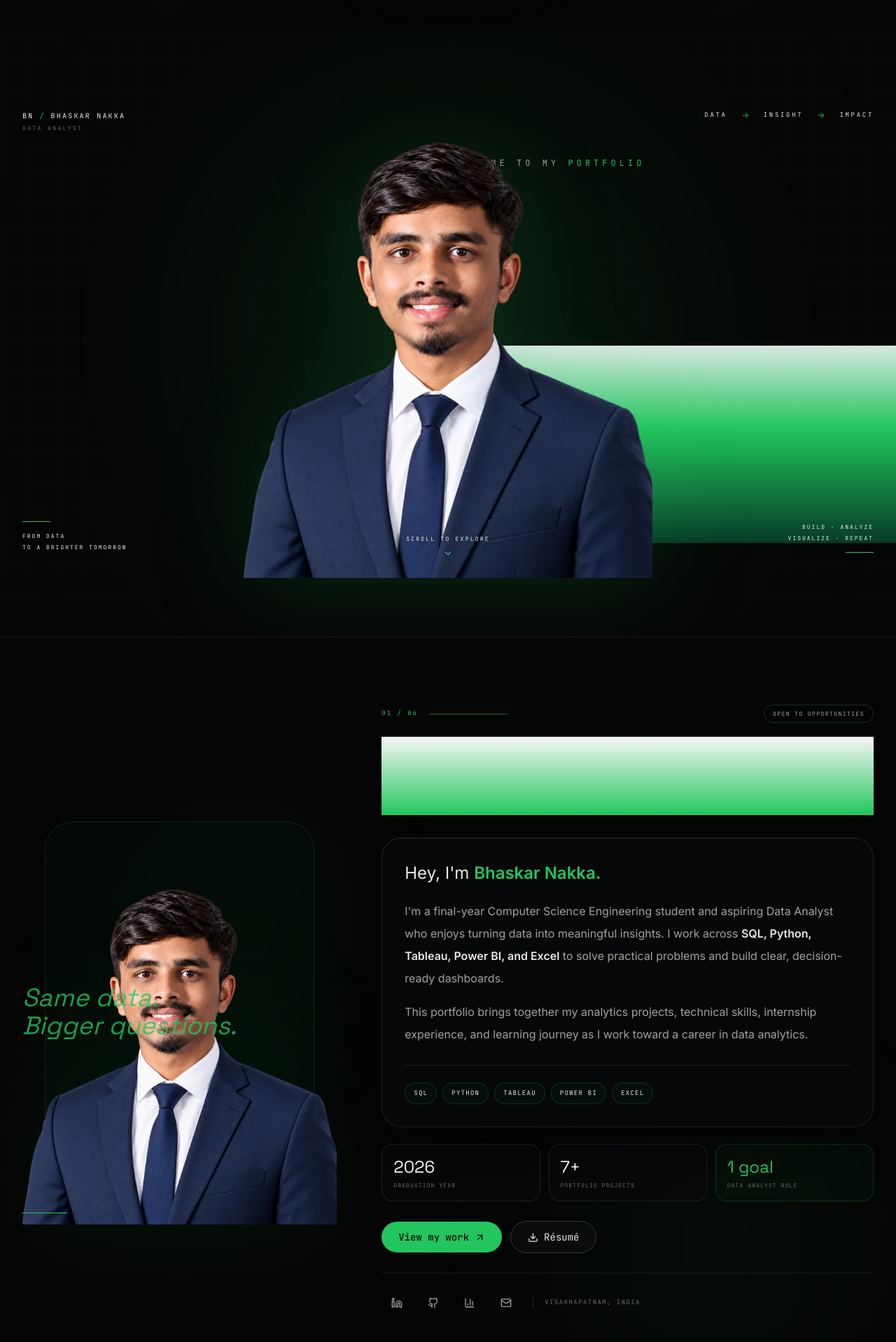
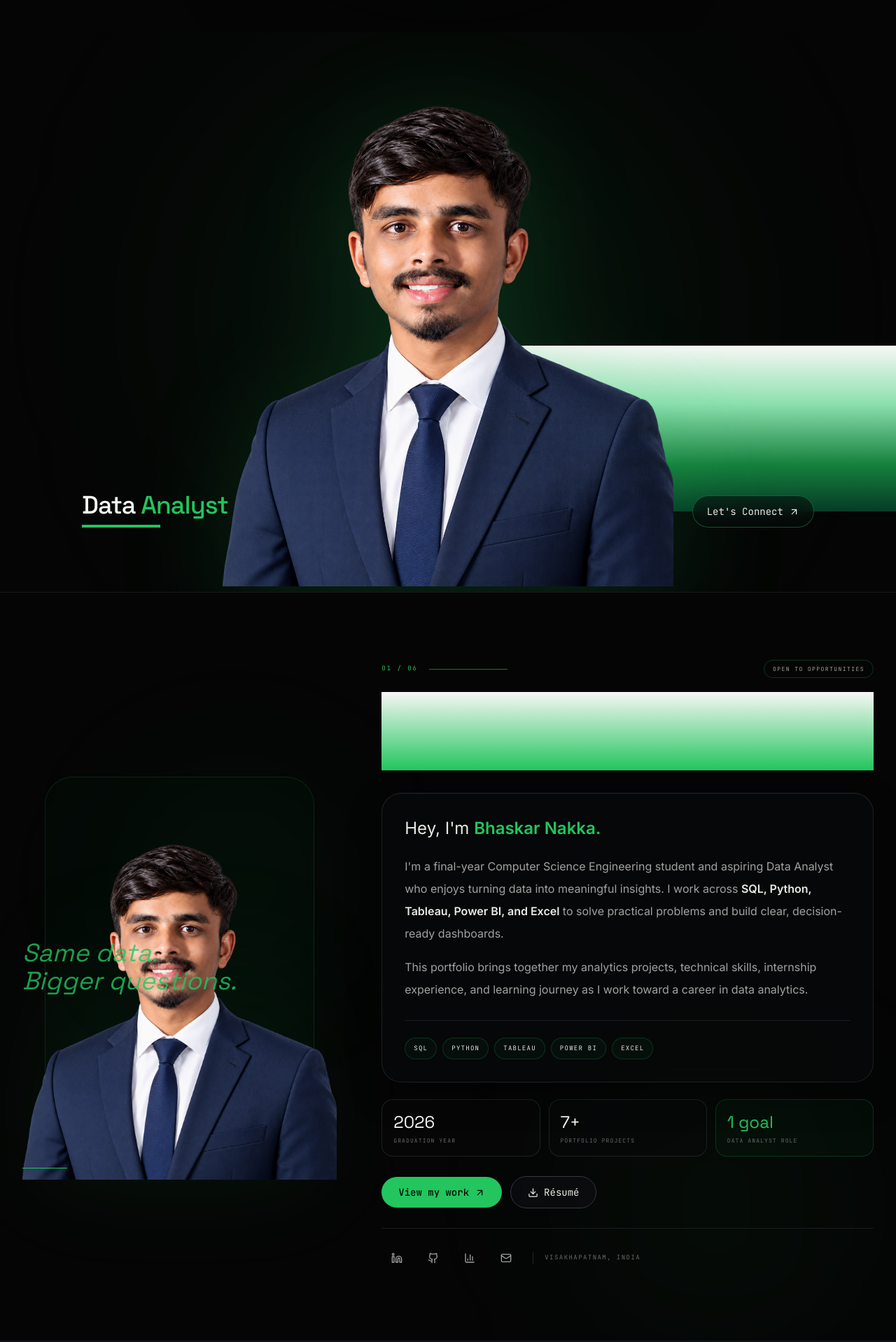
Before and after one commit to bhaskar-nb/portfolio, a Next.js app: page / in a window 1280 px wide. Shown: the part 802-2720 px from the top of the page at 70% size. Built offline with nearby package versions, Linux system fonts and the light colour scheme.

Commit message:
Simplify opening to portrait and portfolio title

```diff
--- a/components/Hero.tsx
+++ b/components/Hero.tsx
@@ -2,7 +2,7 @@
 
 import Image from "next/image";
 import { motion } from "framer-motion";
-import { Download, Mail, Github, Linkedin, BarChart3, ArrowUpRight, ChevronDown, ArrowRight } from "lucide-react";
+import { Download, Mail, Github, Linkedin, BarChart3, ArrowUpRight } from "lucide-react";
 import { profile } from "@/lib/data";
 import MagneticButton from "@/components/MagneticButton";
 
@@ -11,71 +11,59 @@ const tools = ["SQL", "Python", "Tableau", "Power BI", "Excel"];
 export default function Hero() {
   return (
     <section id="home" className="relative overflow-hidden bg-base-900">
-      {/* Opening */}
-      <div className="relative flex min-h-[100svh] items-center overflow-hidden px-4 pb-20 pt-28 sm:px-6 lg:px-8">
-        <div className="pointer-events-none absolute inset-0 bg-grid-fine bg-grid opacity-35" />
-        <div className="pointer-events-none absolute left-1/2 top-1/2 h-[55vw] w-[55vw] max-h-[760px] max-w-[760px] -translate-x-1/2 -translate-y-1/2 rounded-full bg-gold/10 blur-[150px]" />
-        <div className="pointer-events-none absolute inset-x-0 bottom-0 h-56 bg-gradient-to-t from-base-900 via-base-900/40 to-transparent" />
+      {/* Opening — intentionally minimal: portrait, PORTFOLIO, role, connection CTA */}
+      <div className="relative flex min-h-[100svh] items-center justify-center overflow-hidden px-4 pb-0 pt-24 sm:px-6 lg:px-8">
+        <div className="pointer-events-none absolute inset-0 bg-base-900" />
+        <div className="pointer-events-none absolute left-1/2 top-1/2 h-[48vw] w-[48vw] max-h-[720px] max-w-[720px] -translate-x-1/2 -translate-y-1/2 rounded-full bg-gold/10 blur-[150px]" />
 
-        <div className="relative mx-auto w-full max-w-[1500px]">
-          <div className="absolute left-0 top-0 z-20 font-mono text-[9px] uppercase tracking-[0.22em] text-ink-300 sm:text-[10px]">
-            <span className="text-ink-100">BN</span><span className="mx-2 text-gold">/</span>{profile.name}
-            <span className="mt-1 block text-[8px] tracking-[0.3em] text-ink-600">DATA ANALYST</span>
-          </div>
-
-          <div className="absolute right-0 top-0 z-20 hidden items-center gap-5 font-mono text-[9px] uppercase tracking-[0.3em] text-ink-500 sm:flex">
-            <span>DATA</span><ArrowRight size={12} className="text-gold" /><span>INSIGHT</span><ArrowRight size={12} className="text-gold" /><span>IMPACT</span>
-          </div>
-
-          <div className="relative flex min-h-[calc(100svh-8rem)] items-center justify-center">
-            <motion.div
-              initial={{ opacity: 0, y: 18 }}
-              animate={{ opacity: 1, y: 0 }}
-              transition={{ duration: 0.7 }}
-              className="absolute left-1/2 top-[10%] z-10 -translate-x-1/2 whitespace-nowrap font-mono text-[10px] uppercase tracking-[0.42em] text-ink-400 sm:text-xs"
-            >
-              Welcome to my <span className="text-gold">portfolio</span>
-            </motion.div>
-
+        <div className="relative mx-auto flex h-[calc(100svh-6rem)] min-h-[620px] w-full max-w-[1500px] items-center justify-center">
           <motion.div
             initial={{ opacity: 0, scale: 0.96 }}
             animate={{ opacity: 1, scale: 1 }}
-              transition={{ duration: 1, delay: 0.12 }}
-              className="pointer-events-none absolute left-1/2 top-1/2 z-0 -translate-x-1/2 -translate-y-[46%] whitespace-nowrap select-none font-display text-[22vw] font-semibold leading-none tracking-[-0.08em] text-transparent [background:linear-gradient(180deg,#d8e8e2_0%,#22c55e_42%,#063b26_100%)] bg-clip-text opacity-20"
+            transition={{ duration: 1.1, ease: "easeOut" }}
+            className="pointer-events-none absolute left-1/2 top-1/2 z-0 w-[150%] -translate-x-1/2 -translate-y-[42%] select-none text-center font-display text-[24vw] font-semibold leading-[0.78] tracking-[-0.09em] text-transparent [background:linear-gradient(180deg,#f7f7f5_0%,#8ce0ae_35%,#15803d_72%,#063b26_100%)] bg-clip-text opacity-75 sm:text-[21vw] lg:text-[19rem]"
           >
             PORTFOLIO
           </motion.div>
 
           <motion.div
-              initial={{ opacity: 0, y: 35, scale: 0.97 }}
+            initial={{ opacity: 0, y: 34, scale: 0.98 }}
             animate={{ opacity: 1, y: 0, scale: 1 }}
-              transition={{ duration: 0.9, delay: 0.18 }}
-              className="relative z-10 mt-10 h-[72svh] w-full max-w-[620px] sm:h-[78svh]"
+            transition={{ duration: 1, delay: 0.12, ease: "easeOut" }}
+            className="relative z-10 h-[78svh] min-h-[520px] w-full max-w-[760px] sm:h-[82svh] lg:h-[86svh]"
           >
             <Image
               src="/DP image.png"
               alt={`${profile.name} — Data Analyst`}
               fill
               priority
-                sizes="(max-width: 640px) 92vw, 620px"
-                className="object-contain object-bottom drop-shadow-[0_25px_70px_rgba(34,197,94,0.14)]"
+              sizes="(max-width: 640px) 96vw, (max-width: 1280px) 760px, 800px"
+              className="object-contain object-bottom drop-shadow-[0_30px_80px_rgba(34,197,94,0.16)]"
             />
           </motion.div>
 
-            <div className="absolute left-0 bottom-10 z-20 hidden max-w-[190px] sm:block">
-              <div className="mb-3 h-px w-10 bg-gold" />
-              <p className="font-mono text-[8px] uppercase leading-4 tracking-[0.25em] text-ink-500">From data<br />to a brighter tomorrow</p>
+          <motion.div
+            initial={{ opacity: 0, x: -18 }}
+            animate={{ opacity: 1, x: 0 }}
+            transition={{ duration: 0.6, delay: 0.5 }}
+            className="absolute bottom-[13%] left-[2%] z-20 sm:left-[5%] lg:left-[7%]"
+          >
+            <div className="font-display text-2xl font-medium tracking-[-0.03em] text-ink-100 sm:text-3xl lg:text-4xl">
+              Data <span className="text-gold">Analyst</span>
             </div>
+            <div className="mt-2 h-1 w-20 bg-gold sm:w-28" />
+          </motion.div>
 
-            <div className="absolute right-0 bottom-10 z-20 hidden text-right sm:block">
-              <p className="font-mono text-[8px] uppercase leading-4 tracking-[0.25em] text-ink-500">Build · Analyze<br />Visualize · Repeat</p>
-              <div className="ml-auto mt-3 h-px w-10 bg-gold" />
-            </div>
-
-            <a href="#intro" aria-label="Scroll to introduction" className="absolute bottom-8 left-1/2 z-30 flex -translate-x-1/2 flex-col items-center gap-2 font-mono text-[8px] uppercase tracking-[0.28em] text-ink-500 transition-colors hover:text-gold">
-              <span>Scroll to explore</span><ChevronDown size={14} className="text-gold" />
-            </a>
-          </div>
+          <motion.div
+            initial={{ opacity: 0, x: 18 }}
+            animate={{ opacity: 1, x: 0 }}
+            transition={{ duration: 0.6, delay: 0.58 }}
+            className="absolute bottom-[13%] right-[2%] z-20 sm:right-[5%] lg:right-[7%]"
+          >
+            <MagneticButton href="#contact" className="btn-secondary min-h-11 gap-2 rounded-full border-gold/40 bg-base-800/55 px-5 backdrop-blur-md hover:border-gold hover:bg-gold/10 hover:text-gold">
+              Let&apos;s Connect <ArrowUpRight size={15} />
+            </MagneticButton>
+          </motion.div>
         </div>
       </div>
 
@@ -86,73 +74,26 @@ export default function Hero() {
         <div className="pointer-events-none absolute right-[5%] bottom-0 h-96 w-96 rounded-full bg-gold/5 blur-[130px]" />
 
         <div className="relative mx-auto grid w-full max-w-7xl items-center gap-10 lg:grid-cols-[0.78fr_1.22fr] lg:gap-16">
-          <motion.div
-            initial={{ opacity: 0, x: -24 }}
-            whileInView={{ opacity: 1, x: 0 }}
-            viewport={{ once: true, margin: "-80px" }}
-            transition={{ duration: 0.7 }}
-            className="relative mx-auto h-[52svh] min-h-[420px] w-full max-w-[470px] sm:h-[68svh] lg:mx-0 lg:h-[76svh]"
-          >
+          <motion.div initial={{ opacity: 0, x: -24 }} whileInView={{ opacity: 1, x: 0 }} viewport={{ once: true, margin: "-80px" }} transition={{ duration: 0.7 }} className="relative mx-auto h-[52svh] min-h-[420px] w-full max-w-[470px] sm:h-[68svh] lg:mx-0 lg:h-[76svh]">
             <div className="absolute inset-8 rounded-[2.5rem] border border-gold/15 bg-gold/[0.025]" />
             <div className="absolute inset-x-8 bottom-0 h-2/3 rounded-[2.5rem] bg-gradient-to-t from-gold/10 to-transparent blur-3xl" />
-            <Image
-              src="/DP image.png"
-              alt={`${profile.name} — portrait`}
-              fill
-              sizes="(max-width: 1024px) 90vw, 470px"
-              className="relative z-10 object-contain object-bottom"
-            />
-            <div className="absolute left-0 top-1/2 z-20 -translate-y-1/2 font-display text-3xl italic leading-[1.05] text-gold/80 sm:text-4xl">
-              Same data.<br />Bigger questions.
-            </div>
+            <Image src="/DP image.png" alt={`${profile.name} — portrait`} fill sizes="(max-width: 1024px) 90vw, 470px" className="relative z-10 object-contain object-bottom" />
+            <div className="absolute left-0 top-1/2 z-20 -translate-y-1/2 font-display text-3xl italic leading-[1.05] text-gold/80 sm:text-4xl">Same data.<br />Bigger questions.</div>
             <div className="absolute bottom-4 left-0 z-20 h-px w-16 bg-gold" />
           </motion.div>
 
-          <motion.div
-            initial={{ opacity: 0, x: 24 }}
-            whileInView={{ opacity: 1, x: 0 }}
-            viewport={{ once: true, margin: "-80px" }}
-            transition={{ duration: 0.7, delay: 0.08 }}
-            className="relative"
-          >
-            <div className="flex items-center justify-between gap-4">
-              <div className="flex items-center gap-4 font-mono text-[9px] uppercase tracking-[0.22em] text-gold">
-                <span>01 / 06</span><span className="h-px w-16 bg-gold/60 sm:w-28" />
-              </div>
-              <span className="hidden rounded-full border border-gold/25 px-3 py-1.5 font-mono text-[8px] uppercase tracking-[0.18em] text-ink-400 sm:block">Open to opportunities</span>
-            </div>
-
+          <motion.div initial={{ opacity: 0, x: 24 }} whileInView={{ opacity: 1, x: 0 }} viewport={{ once: true, margin: "-80px" }} transition={{ duration: 0.7, delay: 0.08 }} className="relative">
+            <div className="flex items-center justify-between gap-4"><div className="flex items-center gap-4 font-mono text-[9px] uppercase tracking-[0.22em] text-gold"><span>01 / 06</span><span className="h-px w-16 bg-gold/60 sm:w-28" /></div><span className="hidden rounded-full border border-gold/25 px-3 py-1.5 font-mono text-[8px] uppercase tracking-[0.18em] text-ink-400 sm:block">Open to opportunities</span></div>
             <h2 className="mt-5 font-display text-[5rem] font-semibold leading-[0.82] tracking-[-0.06em] text-transparent [background:linear-gradient(180deg,#f7f7f5_0%,#22c55e_100%)] bg-clip-text sm:text-[7.5rem] lg:text-[8.5rem]">Intro</h2>
-
             <div className="mt-8 max-w-3xl rounded-[1.75rem] border border-base-500/80 bg-base-800/65 p-6 shadow-panel backdrop-blur-xl sm:p-8">
               <p className="text-xl leading-8 text-ink-200 sm:text-2xl sm:leading-9">Hey, I&apos;m <span className="font-semibold text-gold">{profile.name}.</span></p>
               <p className="mt-5 text-sm leading-7 text-ink-400 sm:text-base sm:leading-8">I&apos;m a final-year Computer Science Engineering student and aspiring Data Analyst who enjoys turning data into meaningful insights. I work across <span className="font-semibold text-ink-200">SQL, Python, Tableau, Power BI, and Excel</span> to solve practical problems and build clear, decision-ready dashboards.</p>
               <p className="mt-4 text-sm leading-7 text-ink-400 sm:text-base sm:leading-8">This portfolio brings together my analytics projects, technical skills, internship experience, and learning journey as I work toward a career in data analytics.</p>
-
-              <div className="mt-7 flex flex-wrap gap-2 border-t border-base-500/70 pt-6">
-                {tools.map((tool) => <span key={tool} className="rounded-full border border-gold/20 bg-gold/[0.04] px-3 py-2 font-mono text-[9px] uppercase tracking-[0.14em] text-ink-300">{tool}</span>)}
+              <div className="mt-7 flex flex-wrap gap-2 border-t border-base-500/70 pt-6">{tools.map((tool) => <span key={tool} className="rounded-full border border-gold/20 bg-gold/[0.04] px-3 py-2 font-mono text-[9px] uppercase tracking-[0.14em] text-ink-300">{tool}</span>)}</div>
             </div>
-            </div>
-
-            <div className="mt-6 grid gap-3 sm:grid-cols-3">
-              <div className="rounded-2xl border border-base-500/80 bg-base-800/45 p-4"><span className="font-display text-2xl text-ink-100">2026</span><span className="mt-1 block font-mono text-[8px] uppercase tracking-[0.14em] text-ink-600">Graduation year</span></div>
-              <div className="rounded-2xl border border-base-500/80 bg-base-800/45 p-4"><span className="font-display text-2xl text-ink-100">7+</span><span className="mt-1 block font-mono text-[8px] uppercase tracking-[0.14em] text-ink-600">Portfolio projects</span></div>
-              <div className="rounded-2xl border border-gold/20 bg-gold/[0.035] p-4"><span className="font-display text-2xl text-gold">1 goal</span><span className="mt-1 block font-mono text-[8px] uppercase tracking-[0.14em] text-ink-600">Data Analyst role</span></div>
-            </div>
-
-            <div className="mt-7 flex flex-wrap items-center gap-3">
-              <MagneticButton href="#projects" className="btn-primary">View my work <ArrowUpRight size={15} /></MagneticButton>
-              <MagneticButton href="/Resume.pdf" download className="btn-secondary"><Download size={15} /> Résumé</MagneticButton>
-            </div>
-
-            <div className="mt-7 flex flex-wrap items-center gap-x-2 gap-y-1 border-t border-base-500/70 pt-5 font-mono text-[9px] uppercase tracking-[0.16em] text-ink-600">
-              <a href={profile.links.linkedin} target="_blank" rel="noreferrer" aria-label="LinkedIn" className="flex min-h-11 min-w-11 items-center justify-center text-ink-400 transition-colors hover:text-gold"><Linkedin size={16} /></a>
-              <a href={profile.links.github} target="_blank" rel="noreferrer" aria-label="GitHub" className="flex min-h-11 min-w-11 items-center justify-center text-ink-400 transition-colors hover:text-gold"><Github size={16} /></a>
-              <a href={profile.links.tableau} target="_blank" rel="noreferrer" aria-label="Tableau Public" className="flex min-h-11 min-w-11 items-center justify-center text-ink-400 transition-colors hover:text-gold"><BarChart3 size={16} /></a>
-              <a href={`mailto:${profile.email}`} aria-label="Email" className="flex min-h-11 min-w-11 items-center justify-center text-ink-400 transition-colors hover:text-gold"><Mail size={16} /></a>
-              <span className="mx-2 hidden h-4 w-px bg-base-500 sm:block" />
-              <span>{profile.location}</span>
-            </div>
+            <div className="mt-6 grid gap-3 sm:grid-cols-3"><div className="rounded-2xl border border-base-500/80 bg-base-800/45 p-4"><span className="font-display text-2xl text-ink-100">2026</span><span className="mt-1 block font-mono text-[8px] uppercase tracking-[0.14em] text-ink-600">Graduation year</span></div><div className="rounded-2xl border border-base-500/80 bg-base-800/45 p-4"><span className="font-display text-2xl text-ink-100">7+</span><span className="mt-1 block font-mono text-[8px] uppercase tracking-[0.14em] text-ink-600">Portfolio projects</span></div><div className="rounded-2xl border border-gold/20 bg-gold/[0.035] p-4"><span className="font-display text-2xl text-gold">1 goal</span><span className="mt-1 block font-mono text-[8px] uppercase tracking-[0.14em] text-ink-600">Data Analyst role</span></div></div>
+            <div className="mt-7 flex flex-wrap items-center gap-3"><MagneticButton href="#projects" className="btn-primary">View my work <ArrowUpRight size={15} /></MagneticButton><MagneticButton href="/Resume.pdf" download className="btn-secondary"><Download size={15} /> Résumé</MagneticButton></div>
+            <div className="mt-7 flex flex-wrap items-center gap-x-2 gap-y-1 border-t border-base-500/70 pt-5 font-mono text-[9px] uppercase tracking-[0.16em] text-ink-600"><a href={profile.links.linkedin} target="_blank" rel="noreferrer" aria-label="LinkedIn" className="flex min-h-11 min-w-11 items-center justify-center text-ink-400 transition-colors hover:text-gold"><Linkedin size={16} /></a><a href={profile.links.github} target="_blank" rel="noreferrer" aria-label="GitHub" className="flex min-h-11 min-w-11 items-center justify-center text-ink-400 transition-colors hover:text-gold"><Github size={16} /></a><a href={profile.links.tableau} target="_blank" rel="noreferrer" aria-label="Tableau Public" className="flex min-h-11 min-w-11 items-center justify-center text-ink-400 transition-colors hover:text-gold"><BarChart3 size={16} /></a><a href={`mailto:${profile.email}`} aria-label="Email" className="flex min-h-11 min-w-11 items-center justify-center text-ink-400 transition-colors hover:text-gold"><Mail size={16} /></a><span className="mx-2 hidden h-4 w-px bg-base-500 sm:block" /><span>{profile.location}</span></div>
           </motion.div>
         </div>
       </div>
```
Lines whose indentation alone changed are shown as unchanged.
